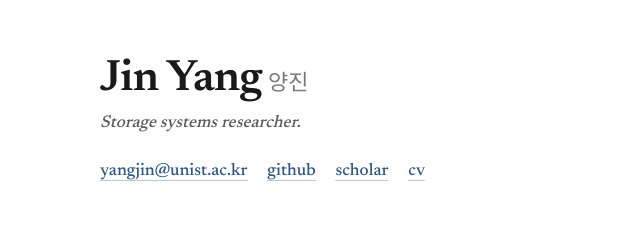
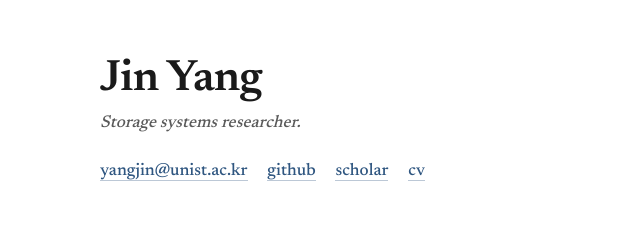
Before and after one commit to sheepjin11/sheepjin11.github.io, a plain HTML site: page index.html in a window 1280 px wide. Shown: the top 240 px of the page, 0-640 px from the left. Drawn offline with Linux system fonts and the light colour scheme.

Commit message:
Drop Hangul name annotation from header

```diff
--- a/index.html
+++ b/index.html
@@ -161,7 +161,7 @@
 
 <div class="top">
   <div class="text">
-    <h1>Jin Yang<span class="kr">양진</span></h1>
+    <h1>Jin Yang</h1>
     <p class="lede">Storage systems researcher.</p>
     <p class="contact">
       <a href="mailto:yangjin@unist.ac.kr">yangjin@unist.ac.kr</a>
```
